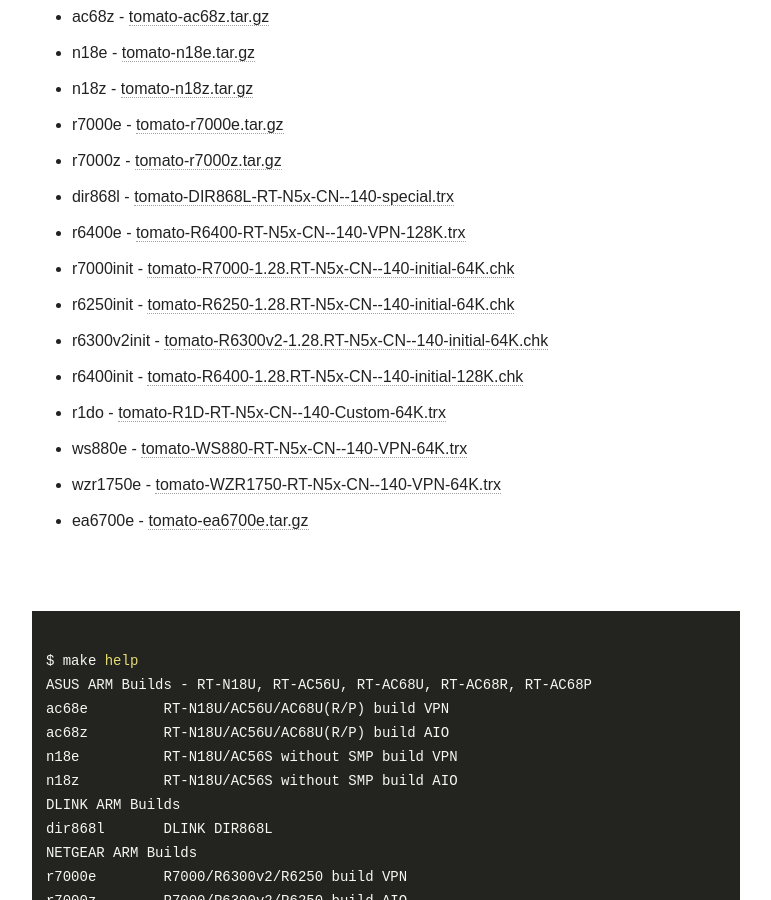
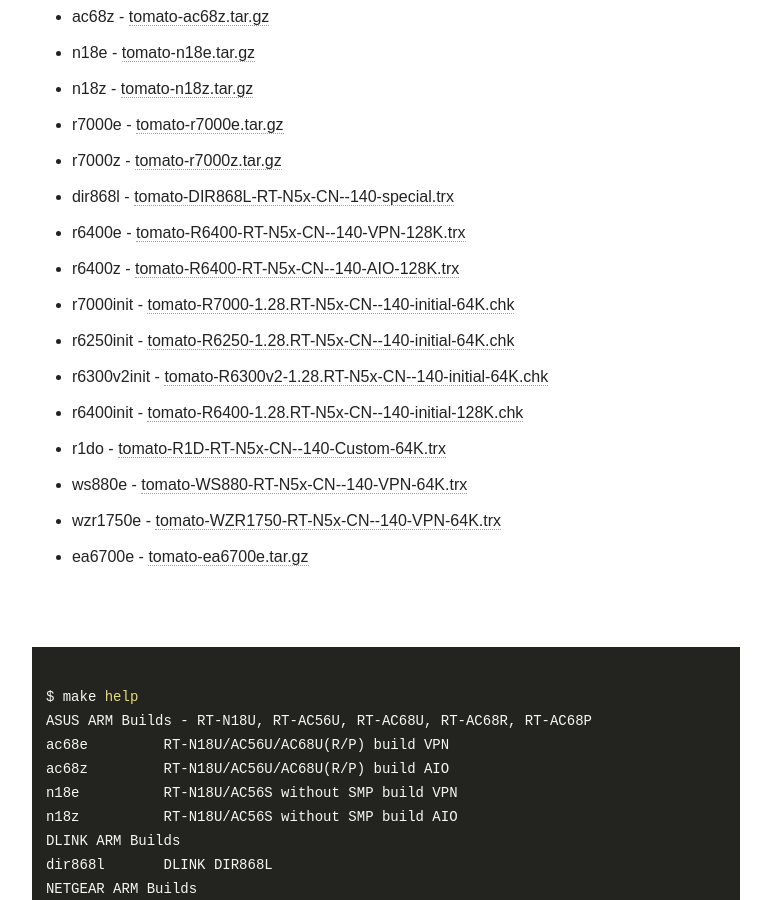
Before and after one commit to oglopss/tomato-arm-ci-jekyll, a Jekyll site: the page built from index.html, in a window 1280 px wide and 900 px high, scrolled down 667 px. Shown: the whole window, without its empty margins (254-1025 px from the left). Built offline with Jekyll 4.4.1, drawn with Linux system fonts in a browser that asks for light colours; nearby versions of some CDN libraries.

Commit message:
Travis build 75 r6400z pushed to gh-pages

```diff
--- a/_data/ss.yml
+++ b/_data/ss.yml
@@ -16,3 +16,4 @@ files:
   - 0002 n18z tomato-n18z.tar.gz
   - 0003 r7000z tomato-r7000z.tar.gz
   - 0001 ac68z tomato-ac68z.tar.gz
+  - 0005 r6400z tomato-R6400-RT-N5x-CN--140-AIO-128K.trx
```
Also changed, not shown: 1 other file.
